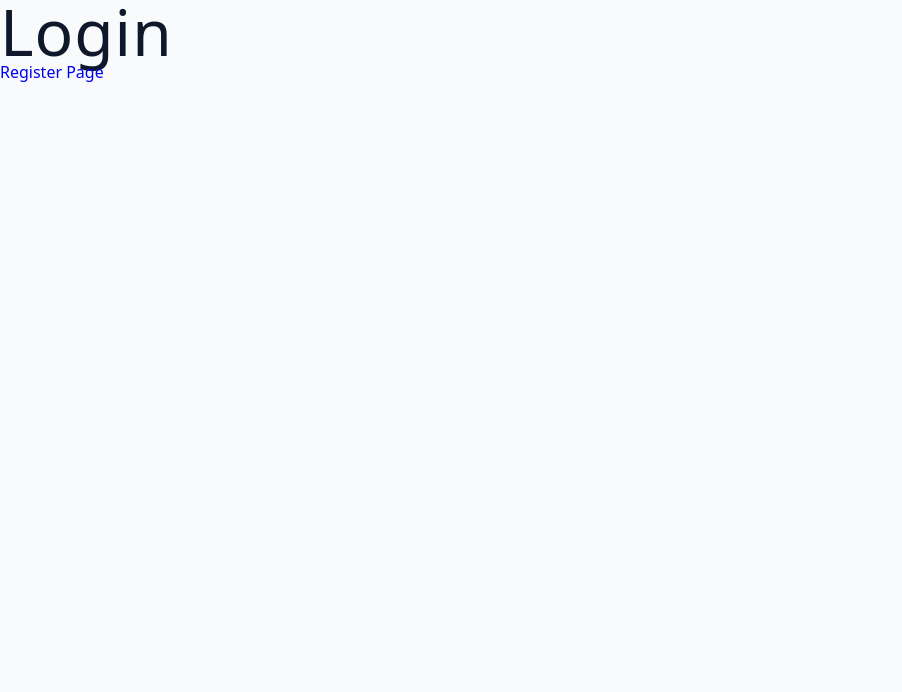
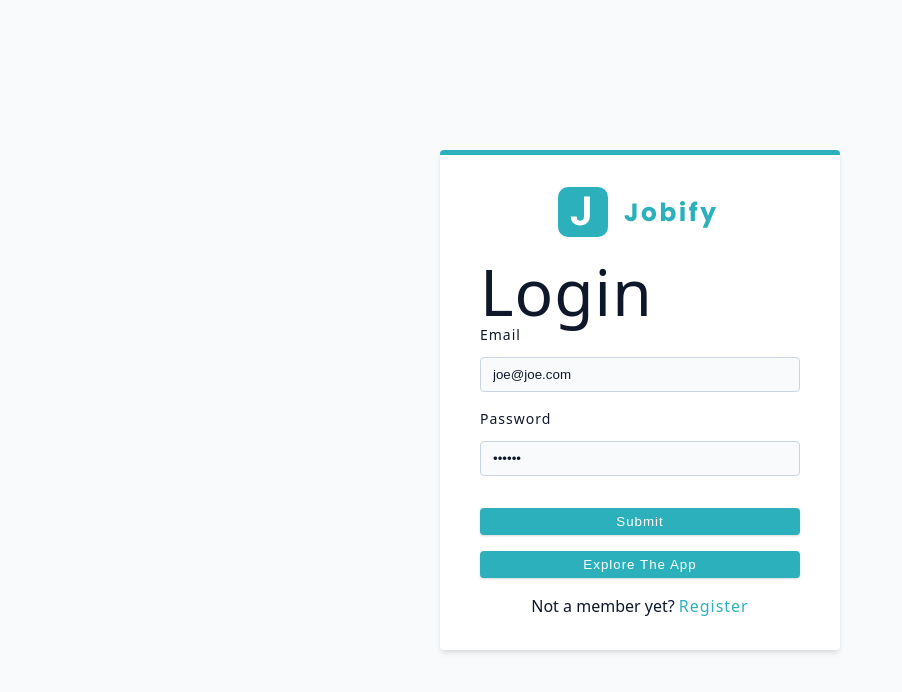
Before and after one commit to thenatural86/job-tracker-frontend, a React (Vite) app: page /login in a window 1280 px wide. Shown: the top 692 px of the page, without its empty margins (0-902 px from the left). Built offline with nearby package versions, Linux system fonts and the light colour scheme.

Commit message:
adds login cards

```diff
--- a/src/pages/Login.jsx
+++ b/src/pages/Login.jsx
@@ -1,12 +1,30 @@
 import React from 'react'
 import { Link } from 'react-router-dom'
+import { Logo, FormRow } from '../components'
+import Wrapper from '../assets/wrappers/RegisterAndLoginPage'
 
 const Login = () => {
   return (
-    <div>
-      <h1>Login</h1>
-      <Link to='/register'>Register Page</Link>
-    </div>
+    <Wrapper>
+      <form className='form'>
+        <Logo />
+        <h1>Login</h1>
+        <FormRow type='email' name='email' defaultValue='joe@joe.com' />
+        <FormRow type='password' name='password' defaultValue='joejoe' />
+        <button type='submit' className='btn btn-block'>
+          Submit
+        </button>
+        <button type='button' className='btn btn-block'>
+          explore the app
+        </button>
+        <p>
+          Not a member yet?
+          <Link to='/register' className='member-btn'>
+            Register
+          </Link>
+        </p>
+      </form>
+    </Wrapper>
   )
 }
 
```
